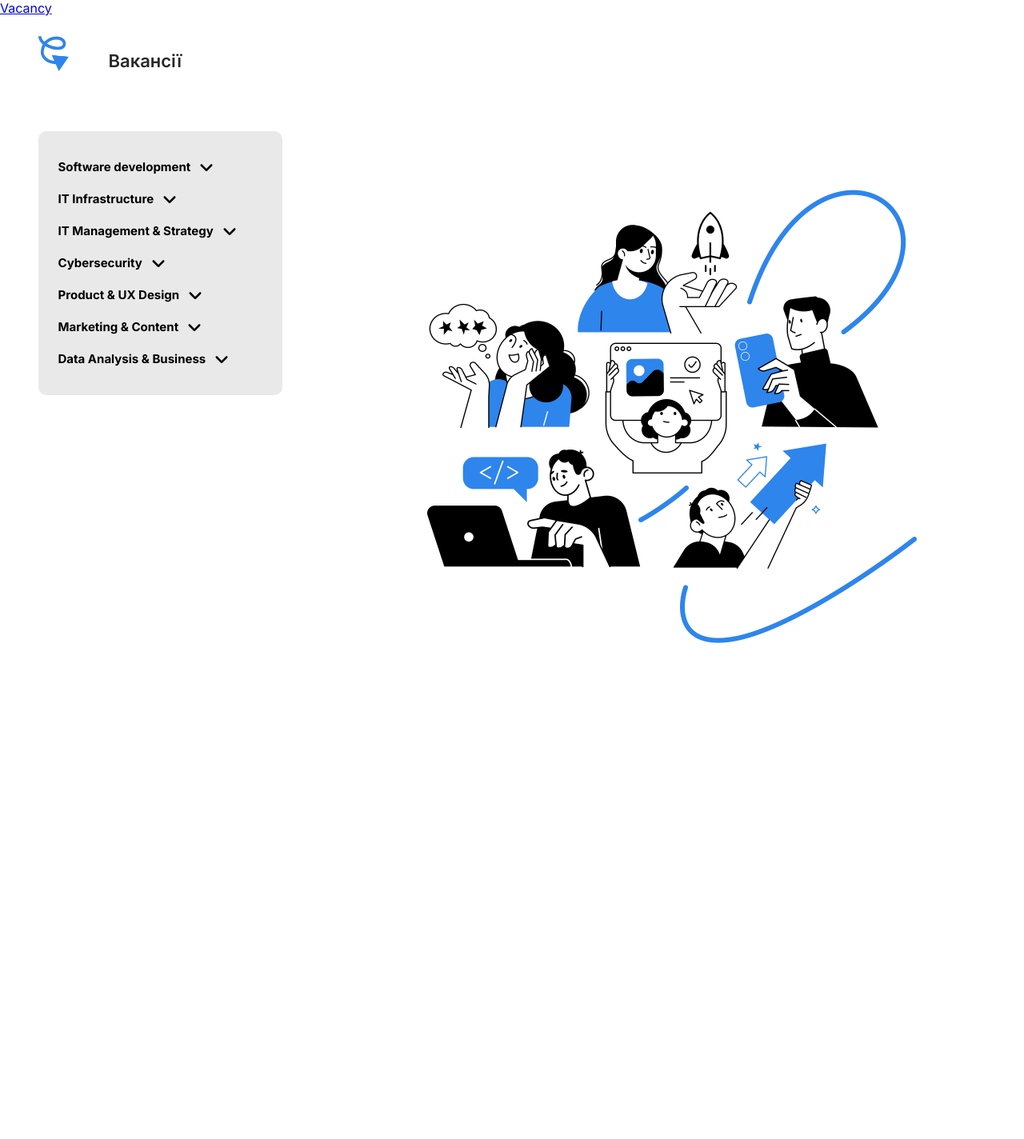
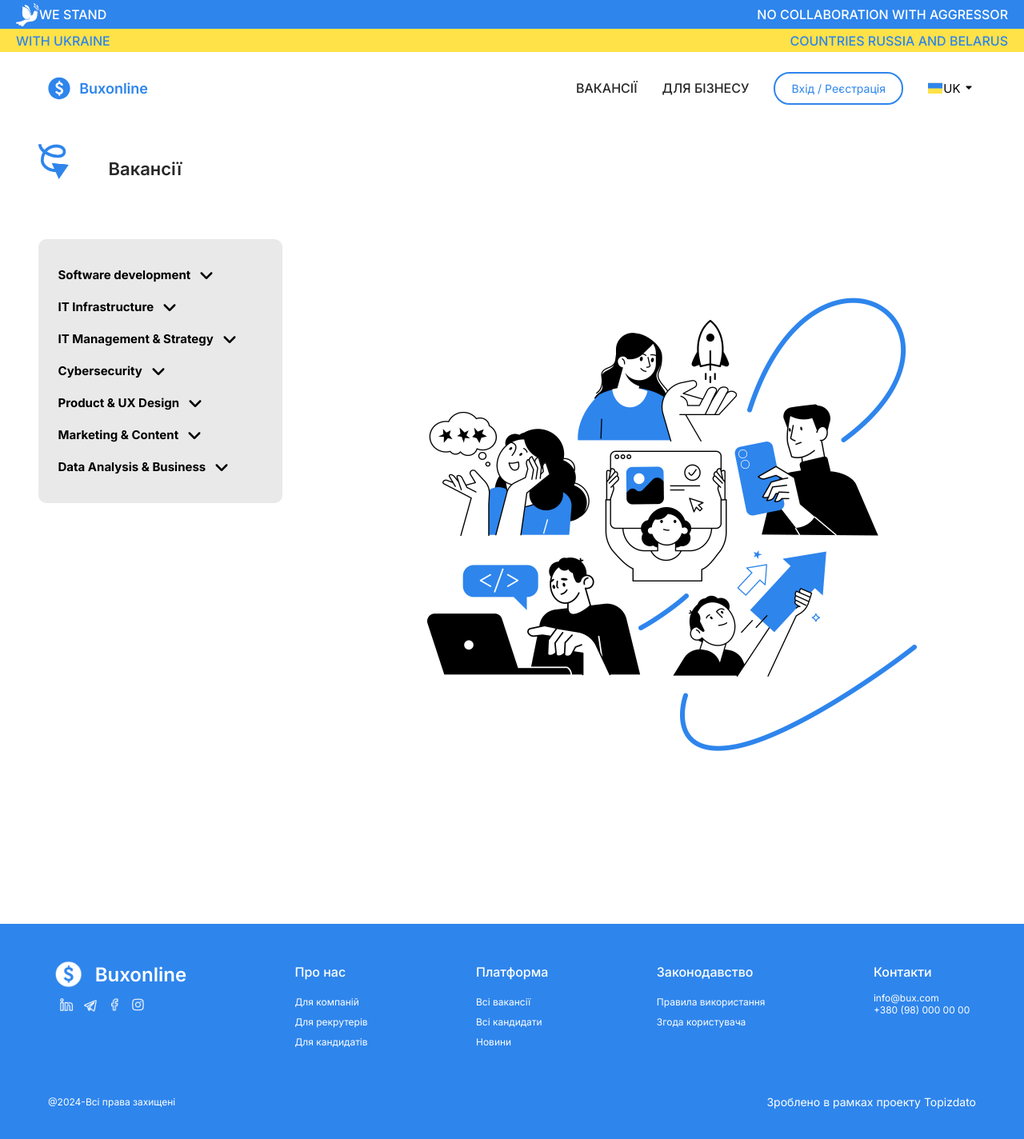
Before and after one commit to SergeyMyronenko/BuxOnline, a React (Vite) app: page /BuxOnline/vacancy in a window 1280 px wide. Shown: the top 1424 px of the page at 80% size. Before the commit the page ends 1020 px from the top, so only its background shows below. Built offline with nearby package versions, Linux system fonts and the light colour scheme.

Commit message:
Feat: Vacancy page Header

```diff
--- a/src/App.jsx
+++ b/src/App.jsx
@@ -1,4 +1,4 @@
-import { Routes,Route } from "react-router";
+import { Routes, Route } from "react-router";
 
 import Vacancy from "./Pages/Vacancy/Vacancy";
 import Index from "./Pages/Index/Index";
@@ -9,16 +9,10 @@ function App() {
 
   return (
     <>
-
-    <Link to="/BuxOnline/vacancy">Vacancy</Link>
-    <Routes>
-            <Route path='/BuxOnline/' element={<Index/>}/>
-            <Route path='/BuxOnline/vacancy' element={<Vacancy/>}/>
-     </Routes>
-
-
-
-
+      <Routes>
+        <Route path='/BuxOnline/' element={<Index />} />
+        <Route path='/BuxOnline/vacancy' element={<Vacancy />} />
+      </Routes>
     </>
   )
 }
--- a/src/Pages/Vacancy/Vacancy.jsx
+++ b/src/Pages/Vacancy/Vacancy.jsx
@@ -5,12 +5,18 @@ import vacancyBackgroungImg from '../../assets/vacancyBackgroundImg.png';
 import vacancyTitleImg from '../../assets/vacancyTitleImg.png';
 
 //імпорт компонентів
+import Nav from '../../Components/Nav/Nav';
+import Footer from '../../Components/Footer/Footer';
+import Header from '../../Components/Header/Header';
+
 import Accordion from '../../Components/Accordion/Accordion';
 import SubCategory from '../../Components/SubCategory/SubCategory';
 
 function Vacancy() {
     return (
-        <div>
+        <>
+            <Header/>
+            <Nav />
             <div className="vacancy-wrapper">
                 <div className="vacancy-sidebar-wrapper">
                     <div className="vacancy-sidebar">
@@ -90,7 +96,8 @@ function Vacancy() {
                     <img src={vacancyBackgroungImg} alt="" />
                 </div>
             </div>
-        </div>
+            <Footer/>
+        </>
     );
 }
 
```
